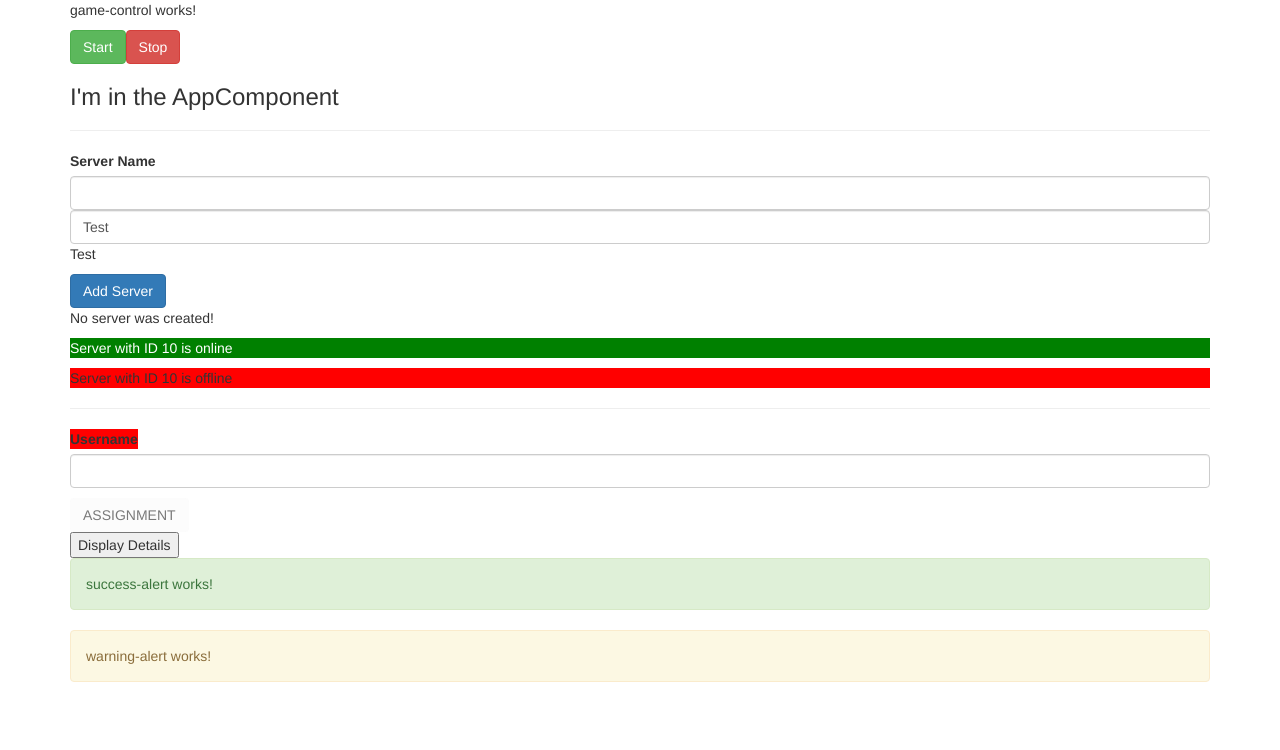
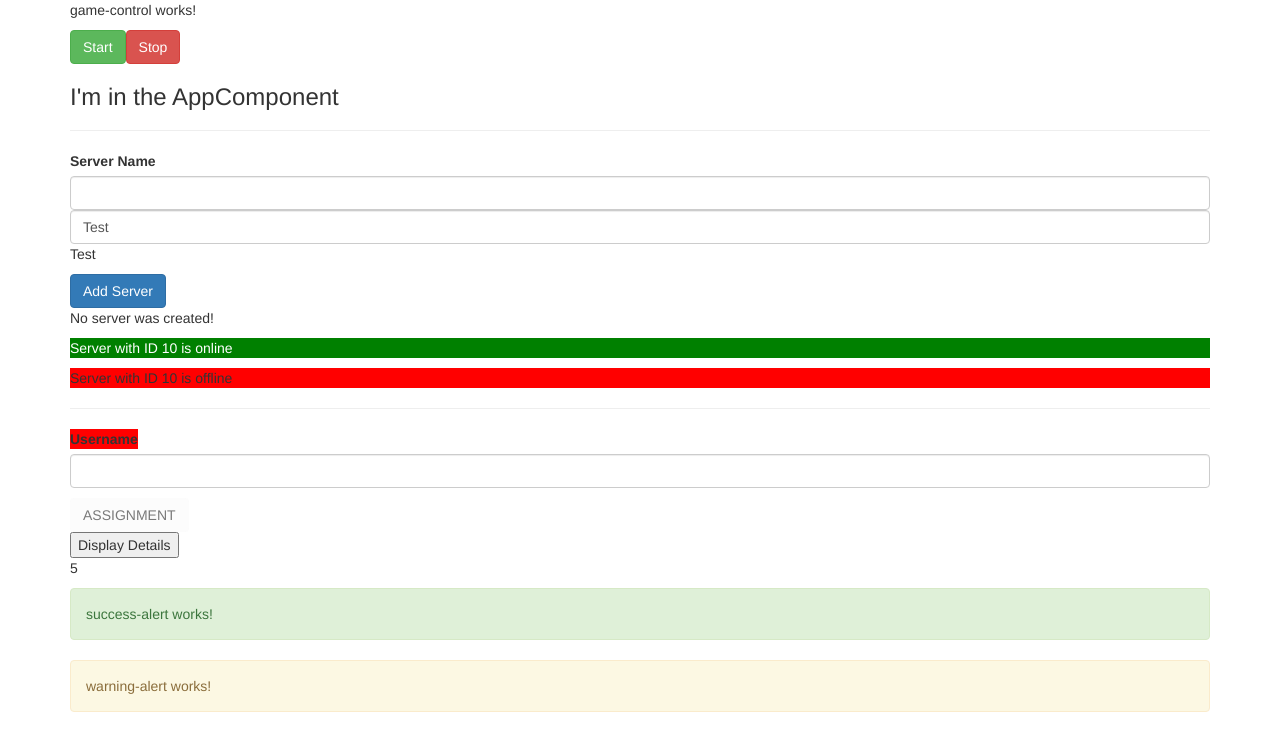
Before and after one commit to tatsuya4559/ng-first-app, an Angular app: page / in a window 1280 px wide. Shown: the top 750 px of the page. Built offline with nearby package versions, Linux system fonts and the light colour scheme.

Commit message:
add ngSwitch

```diff
--- a/src/app/servers/servers.component.html
+++ b/src/app/servers/servers.component.html
@@ -38,3 +38,10 @@
 <div *ngFor="let log of buttonClickLogs; index as i">
   <span [ngClass]="{'old-log': i>=4}">{{log}}</span>
 </div>
+
+<div [ngSwitch]="value">
+  <p *ngSwitchCase="5">5</p>
+  <p *ngSwitchCase="10">10</p>
+  <p *ngSwitchCase="200">200</p>
+  <p *ngSwitchDefault>default</p>
+</div>
--- a/src/app/servers/servers.component.ts
+++ b/src/app/servers/servers.component.ts
@@ -14,6 +14,7 @@ export class ServersComponent implements OnInit {
   servers = ['TestServer', 'TestServer2']
   showDetail = false;
   buttonClickLogs = [];
+  value = 5;
 
   get isAssignmentButtonAvailable() {
     return this.username !== '';
```
